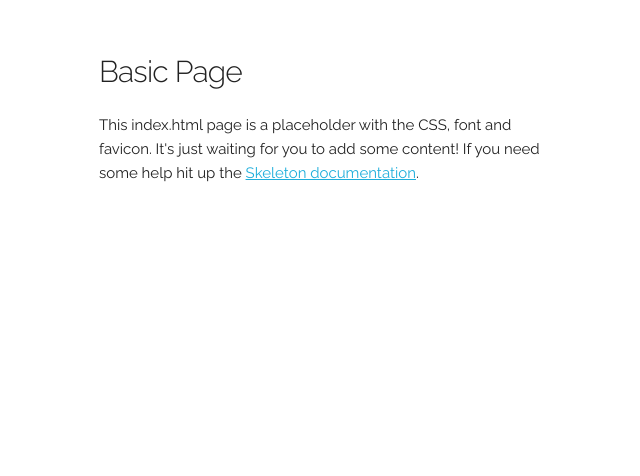
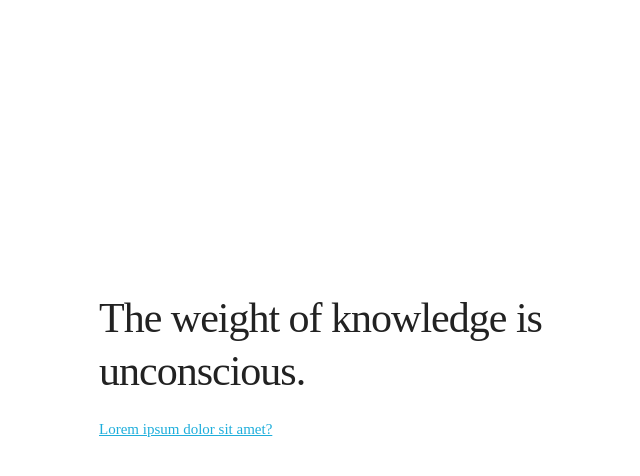
Before and after one commit to glmbhcmx/glmbhcmx.github.io, a plain HTML site: page index.html in a window 1280 px wide. Shown: the part 188-664 px from the top of the page, without its empty margins (61-701 px from the left). Drawn offline with Linux system fonts and the light colour scheme.

Commit message:
Lorem ipsum dolor sit amet

```diff
--- a/css/skeleton.css
+++ b/css/skeleton.css
@@ -124,7 +124,7 @@ body {
   font-size: 1.5em; /* currently ems cause chrome bug misinterpreting rems on body element */
   line-height: 1.6;
   font-weight: 400;
-  font-family: "Raleway", "HelveticaNeue", "Helvetica Neue", Helvetica, Arial, sans-serif;
+  font-family: "Crimson+Text", serif;
   color: #222; }
 
 
--- a/index.html
+++ b/index.html
@@ -15,7 +15,7 @@
 
   <!-- FONT
   –––––––––––––––––––––––––––––––––––––––––––––––––– -->
-  <link href="//fonts.googleapis.com/css?family=Raleway:400,300,600" rel="stylesheet" type="text/css">
+  <link href="//fonts.googleapis.com/css?family=Crimson+Text:400,300,600" rel="stylesheet" type="text/css">
 
   <!-- CSS
   –––––––––––––––––––––––––––––––––––––––––––––––––– -->
@@ -33,9 +33,9 @@
   –––––––––––––––––––––––––––––––––––––––––––––––––– -->
   <div class="container">
     <div class="row">
-      <div class="one-half column" style="margin-top: 25%">
-        <h4>Basic Page</h4>
-        <p>This index.html page is a placeholder with the CSS, font and favicon. It's just waiting for you to add some content! If you need some help hit up the <a href="http://www.getskeleton.com">Skeleton documentation</a>.</p>
+      <div class="one-half column" style="margin-top: 50%">
+        <h2>The weight of knowledge is unconscious.</h2>
+        <p><a href="">Lorem ipsum dolor sit amet?</a></p>
       </div>
     </div>
   </div>
```
